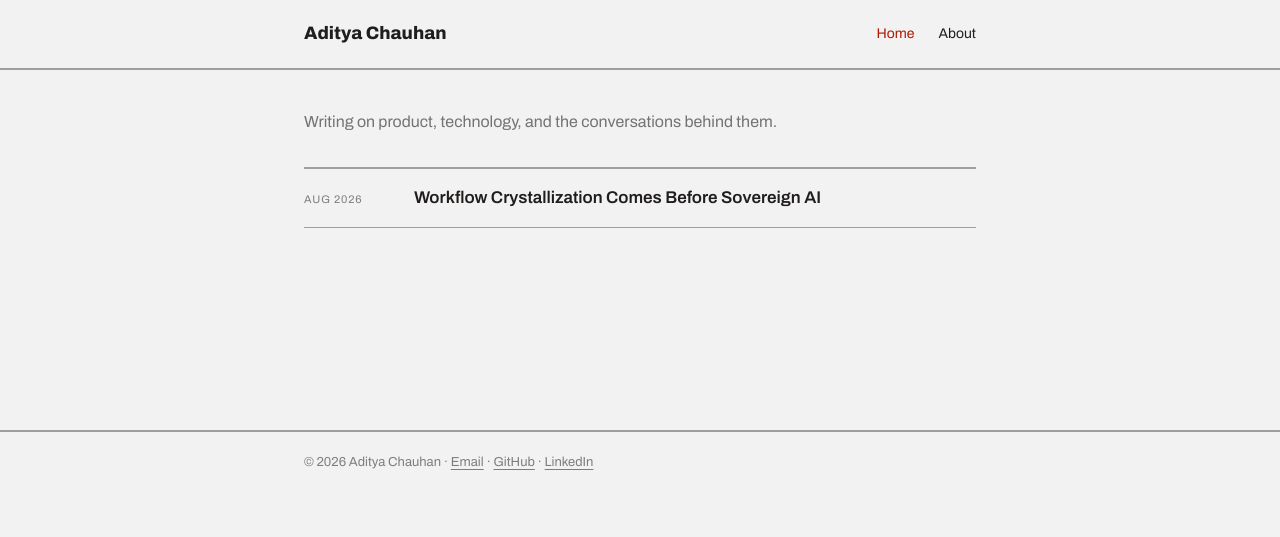
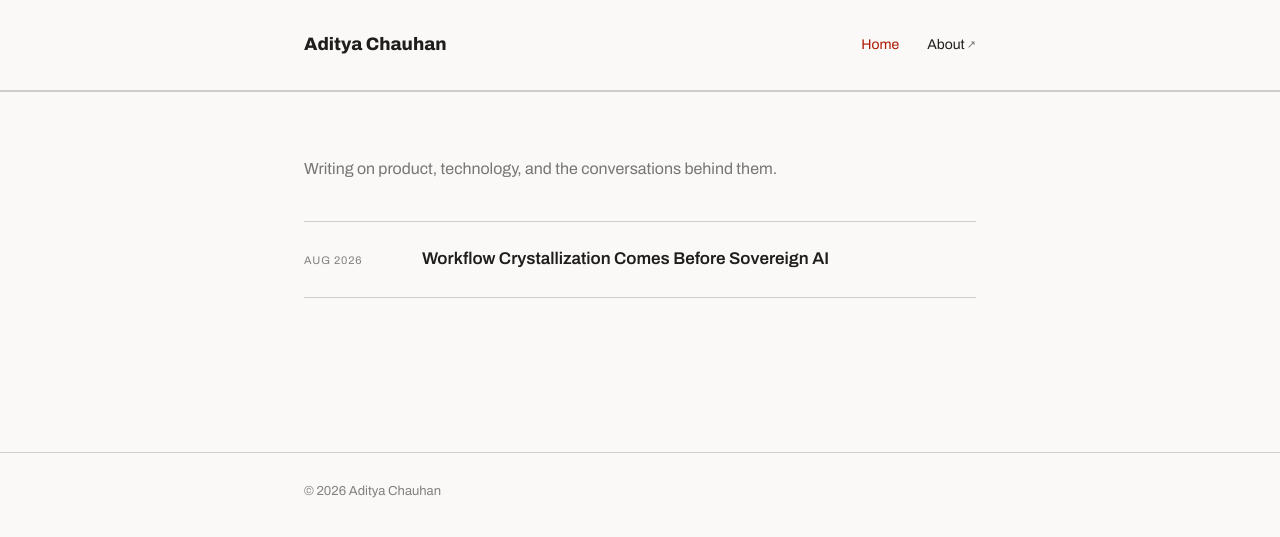
Before and after one commit to eddychn/eddychn.github.io, a Jekyll site: the page built from index.md, in a window 1280 px wide. Shown: the top 537 px of the page. Built offline with Jekyll 4.4.1, drawn with Linux system fonts in a browser that asks for light colours.

Commit message:
Redesign: remove social links from nav/footer, About links to LinkedIn directly, calmer editorial spacing, light-only theme
- Nav 'About' now opens LinkedIn directly (new tab, noopener/noreferrer, labeled for a11y) instead of a separate About page
- Removed Email/GitHub/LinkedIn from the footer entirely
- Deleted about.md (no longer needed now that About links out)
- More generous whitespace (header/footer padding, post-list spacing, line-height) and lighter hairline dividers, inspired by pranav.com.au's restraint without copying its layout or identity
- Background token brightened to a warmer off-white
- Removed dark mode entirely (site is white/light-only now)
- Along the way, fixed a real contrast bug in the old dark-mode link color (~2.3:1, now moot since dark mode is gone)

Co-Authored-By: Claude Sonnet 5 <noreply@anthropic.com>

```diff
--- a/_layouts/default.html
+++ b/_layouts/default.html
@@ -21,14 +21,14 @@
     <a class="nav-brand" href="{{ '/' | relative_url }}">{{ site.title }}</a>
     <nav class="nav-links">
       <a href="{{ '/' | relative_url }}" {% if page.url == '/' %}aria-current="page"{% endif %}>Home</a>
-      <a href="{{ '/about/' | relative_url }}" {% if page.url == '/about/' %}aria-current="page"{% endif %}>About</a>
+      <a href="https://www.linkedin.com/in/aditya32001/" target="_blank" rel="noopener noreferrer" aria-label="About Aditya Chauhan — opens LinkedIn profile in a new tab">About<span class="ext-icon" aria-hidden="true"> ↗</span></a>
     </nav>
   </div>
 </header>
 <main class="site-shell">{{ content }}</main>
 <footer class="site-footer-bar">
   <div class="site-shell">
-    &copy; {{ site.time | date: '%Y' }} {{ site.title }} &middot; <a href="mailto:adtchauhan123@gmail.com">Email</a> &middot; <a href="https://github.com/eddychn">GitHub</a> &middot; <a href="https://www.linkedin.com/in/aditya32001/">LinkedIn</a>
+    &copy; {{ site.time | date: '%Y' }} {{ site.title }}
   </div>
 </footer>
 </body>
--- a/assets/css/modernist.css
+++ b/assets/css/modernist.css
@@ -2,12 +2,12 @@
 @import url('https://fonts.googleapis.com/css2?family=Archivo:wght@400;600;800&display=swap');
 
 :root {
-  --color-bg: #f3f2f2;
-  --color-surface: #eae9e9;
+  --color-bg: #faf9f7;
+  --color-surface: #f0efeb;
   --color-text: #201e1d;
   --color-accent: #ec3013;
   --color-accent-2: #e15b47;
-  --color-divider: color-mix(in srgb, #201e1d 40%, transparent);
+  --color-divider: color-mix(in srgb, #201e1d 20%, transparent);
 
   /* Tonal ramps — generated in OKLCH on one shared lightness scale, so the
      same step of any role matches the others in visual value. */
--- a/assets/css/style.css
+++ b/assets/css/style.css
@@ -1,40 +1,29 @@
 @import url('modernist.css');
-
-/* Dark mode — extends the Modernist tokens with a dark ground; same accent hue/chroma. */
-@media (prefers-color-scheme: dark) {
-  :root {
-    --color-bg: #1c1b1a;
-    --color-surface: #272524;
-    --color-text: #f3f2f2;
-    --color-divider: color-mix(in srgb, #f3f2f2 30%, transparent);
-  }
-}
 
 .site-shell { max-width: 720px; margin: 0 auto; padding-left: 24px; padding-right: 24px; }
 .site-header-bar { border-bottom: 2px solid var(--color-divider); }
-.site-header-bar .site-shell { display: flex; align-items: center; justify-content: space-between; flex-wrap: wrap; gap: 12px; padding-top: 20px; padding-bottom: 20px; }
-.site-footer-bar { border-top: 2px solid var(--color-divider); }
-.site-footer-bar .site-shell { padding-top: 20px; padding-bottom: 48px; font-size: 13px; color: color-mix(in srgb, var(--color-text) 55%, transparent); }
-.site-footer-bar a { color: color-mix(in srgb, var(--color-text) 55%, transparent); text-decoration: underline; }
-.site-footer-bar a:hover { color: var(--color-text); }
+.site-header-bar .site-shell { display: flex; align-items: center; justify-content: space-between; flex-wrap: wrap; gap: 12px; padding-top: 28px; padding-bottom: 28px; }
+.site-footer-bar { border-top: 1px solid var(--color-divider); }
+.site-footer-bar .site-shell { padding-top: 28px; padding-bottom: 56px; font-size: 13px; color: color-mix(in srgb, var(--color-text) 55%, transparent); }
 
 .nav-brand { color: var(--color-text); text-decoration: none; }
-.nav-links { display: flex; gap: 24px; font-size: 14px; }
-.nav-links a { text-decoration: none; color: var(--color-text); }
+.nav-links { display: flex; gap: 28px; font-size: 14px; }
+.nav-links a { text-decoration: none; color: var(--color-text); display: inline-flex; align-items: center; padding: 6px 0; }
 .nav-links a:hover, .nav-links a[aria-current='page'] { color: var(--color-accent-700); }
+.ext-icon { font-size: 11px; margin-left: 2px; opacity: 0.6; }
 
 .post-content a, .page-content a, .intro a { color: var(--color-accent-700); }
 
-main.site-shell { padding-top: 40px; padding-bottom: 80px; min-height: 40vh; }
-.intro { color: color-mix(in srgb, var(--color-text) 60%, transparent); margin: 0 0 32px; font-size: 16px; }
+main.site-shell { padding-top: 64px; padding-bottom: 96px; min-height: 40vh; }
+.intro { color: color-mix(in srgb, var(--color-text) 60%, transparent); margin: 0 0 40px; font-size: 16px; line-height: 1.6; }
 
-.post-list { list-style: none; padding: 0; margin: 0; border-top: 2px solid var(--color-divider); }
-.post-list li { display: flex; gap: 20px; padding: 16px 0; border-bottom: 1px solid var(--color-divider); align-items: baseline; }
+.post-list { list-style: none; padding: 0; margin: 0; border-top: 1px solid var(--color-divider); }
+.post-list li { display: flex; gap: 28px; padding: 24px 0; border-bottom: 1px solid var(--color-divider); align-items: baseline; }
 .post-date { font-size: 11px; letter-spacing: 0.08em; text-transform: uppercase; color: color-mix(in srgb, var(--color-text) 55%, transparent); min-width: 90px; flex-shrink: 0; }
 .post-link { font-size: 17px; font-weight: 600; text-decoration: none; color: var(--color-text); }
 .post-link:hover { color: var(--color-accent-700); }
 
-.post-title, .page-title { font-size: 32px; margin: 0 0 12px; }
-.post-meta { font-size: 11px; letter-spacing: 0.08em; text-transform: uppercase; color: color-mix(in srgb, var(--color-text) 55%, transparent); margin: 0 0 32px; }
-.post-content, .page-content { font-size: 17px; }
-.post-content p, .page-content p { margin: 0 0 20px; }
+.post-title, .page-title { font-size: 32px; margin: 0 0 16px; }
+.post-meta { font-size: 11px; letter-spacing: 0.08em; text-transform: uppercase; color: color-mix(in srgb, var(--color-text) 55%, transparent); margin: 0 0 40px; }
+.post-content, .page-content { font-size: 17px; line-height: 1.65; }
+.post-content p, .page-content p { margin: 0 0 24px; }
```
Also changed, not shown: about.md (deleted, +0 -8 lines).
